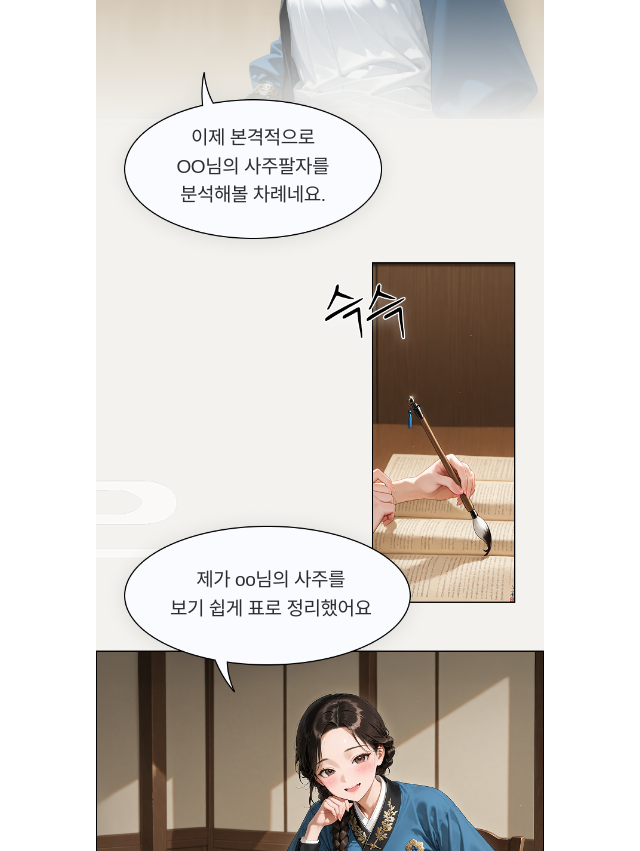
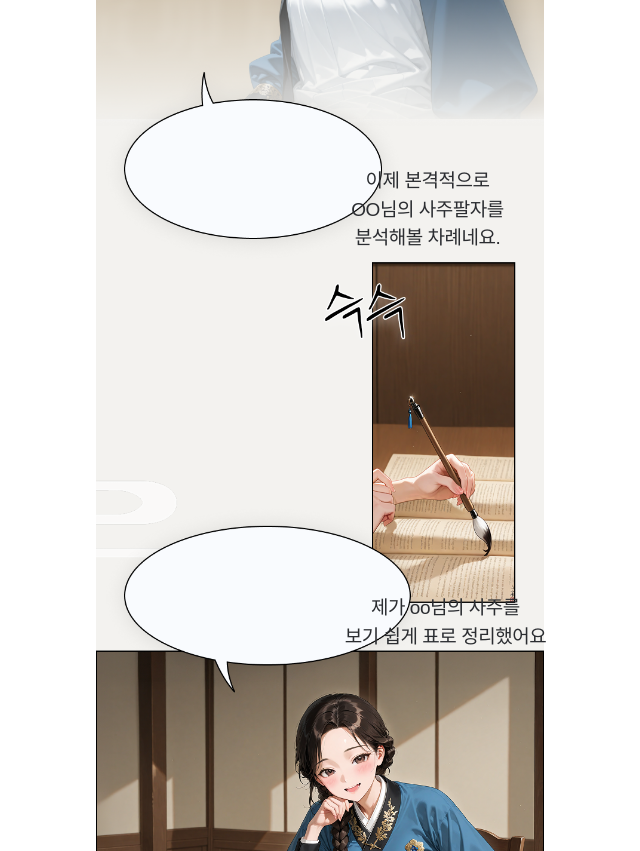
Before and after one commit to dongkyukim1/rocketai, a Next.js app: page / in a window 1280 px wide. Shown: the part 660-1511 px from the top of the page, without its empty margins (320-960 px from the left). Built offline with nearby package versions, Linux system fonts and the light colour scheme; a web font is replaced by a local one.

Commit message:
fix: remove center transform from speech bubbles to prevent left overflow

```diff
--- a/app/page.tsx
+++ b/app/page.tsx
@@ -9,8 +9,8 @@ export default function Page() {
       </section>
       {/* 말풍선 오버레이 */}
       <section className="overlay bubbles" aria-hidden>
-        <div className="bubble center b1">이제 본격적으로<br/>OO님의 사주팔자를<br/>분석해볼 차례네요.</div>
-        <div className="bubble center b2">제가 oo님의 사주를<br/>보기 쉽게 표로 정리했어요</div>
+        <div className="bubble b1">이제 본격적으로<br/>OO님의 사주팔자를<br/>분석해볼 차례네요.</div>
+        <div className="bubble b2">제가 oo님의 사주를<br/>보기 쉽게 표로 정리했어요</div>
       </section>
       <section className="panel overlay">
         <SajuTable />
```
